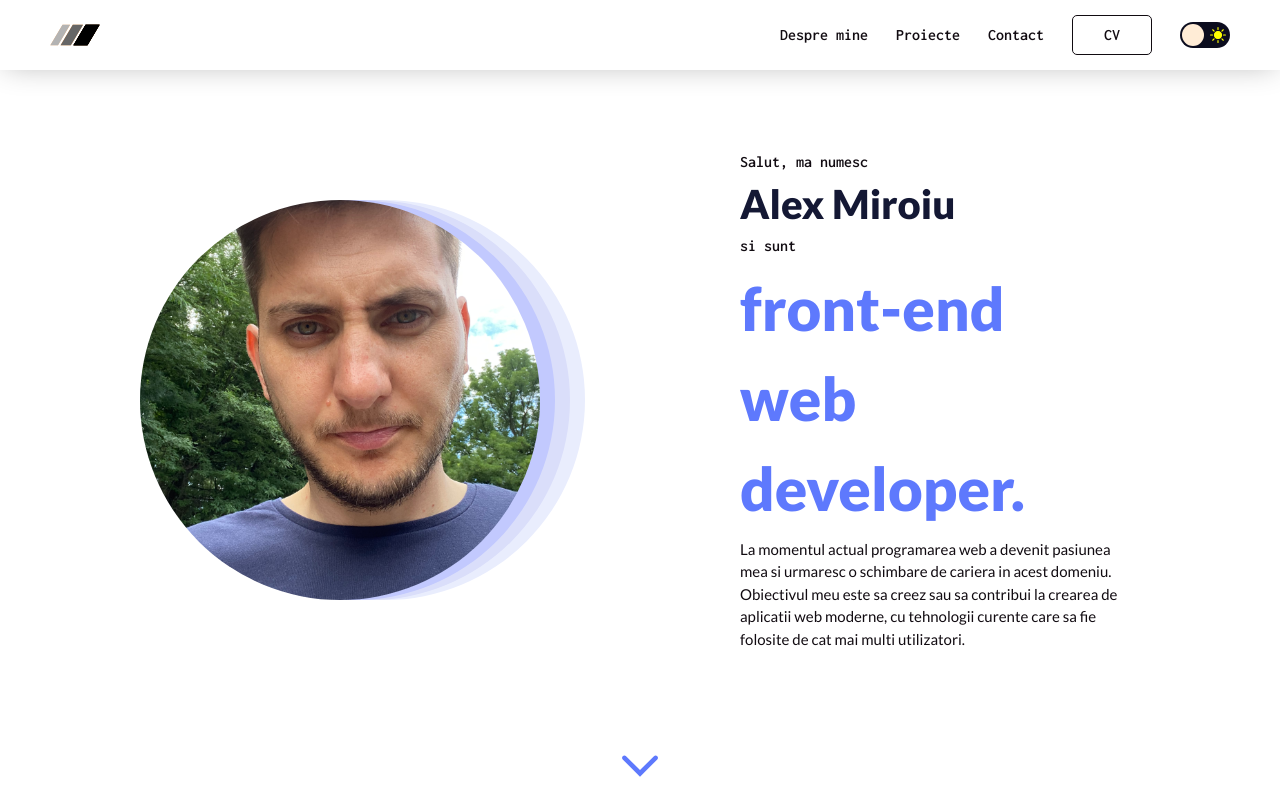
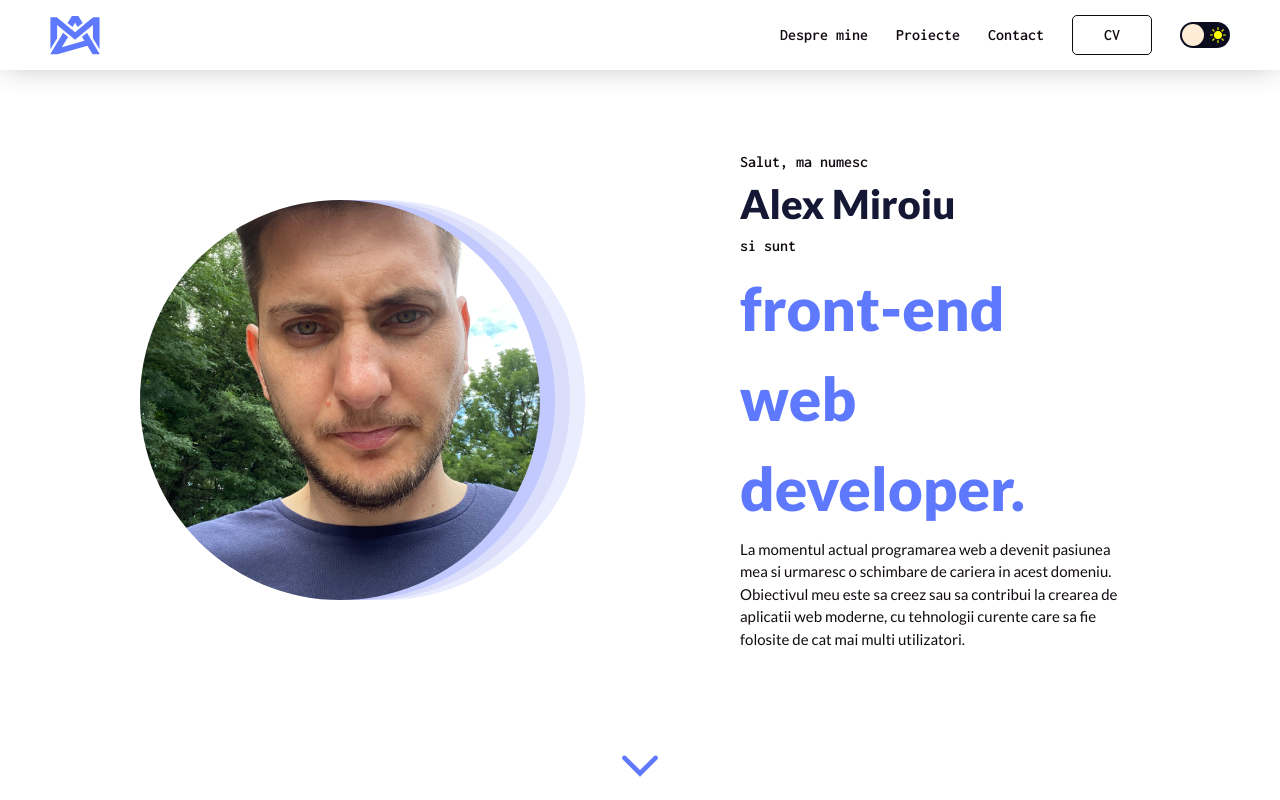
Before and after one commit to alexmiroiu/Proiecte, a React (Create React App) app in the folder portfolio-website/: page / in a window 1280 px wide. Shown: the top 800 px of the page. Built offline with nearby package versions, Linux system fonts and the light colour scheme.

Commit message:
adaugare logo nou

```diff
--- a/portfolio-website/src/components/Header.js
+++ b/portfolio-website/src/components/Header.js
@@ -2,7 +2,7 @@ import { useContext } from 'react';
 import Theme from '../store/theme';
 
 import classes from './Header.module.css';
-import SvgLogo from './iconComponents/Logo';
+import SvgAmLogo from './iconComponents/AmLogo';
 import SvgSun from './iconComponents/Sun';
 import SvgMoon from './iconComponents/Moon';
 
@@ -14,7 +14,7 @@ const Header = (props) => {
 
 
     return <div className={`${classes.header} ${dark ? classes.headerDark : classes.headerLight}`}>
-                <SvgLogo className={classes.logo} onClick={props.logoClick}/>
+                <SvgAmLogo className={classes.logo} onClick={props.logoClick}/>
         <nav className={`${classes.mainNav} ${dark ? classes.mainNavDark : classes.mainNavLight}`}>
             <ul className={classes.menuItems}>
                 <li onClick={props.aboutClick} className={classes.navItem}>Despre mine</li>
--- a/portfolio-website/src/components/MobileHeader.js
+++ b/portfolio-website/src/components/MobileHeader.js
@@ -1,6 +1,6 @@
 import React, { Fragment, useState, useContext } from "react";
 import classes from './MobileHeader.module.css';
-import SvgLogo from "./iconComponents/Logo";
+import SvgAmLogo from "./iconComponents/AmLogo";
 import SvgMoon from "./iconComponents/Moon";
 import SvgSun from "./iconComponents/Sun";
 import Theme from "../store/theme";
@@ -33,7 +33,7 @@ const MobileHeader = (props) => {
     return (
         <Fragment>
         <nav className={`${classes.header} ${dark ? classes.darkHeader : classes.lightHeader}`}>
-          <SvgLogo className={classes.logo} onClick={props.logoClick}/>
+          <SvgAmLogo className={classes.logo} onClick={props.logoClick}/>
         </nav>
           <button className={classes.hamburger} onClick={changeButtonState}>
             <div className={`${classes.bar1} ${active ? classes.activeBar1 : ''} ${dark ? classes.barLight : classes.barDark}`}></div>
--- a/portfolio-website/src/components/MobileHeader.module.css
+++ b/portfolio-website/src/components/MobileHeader.module.css
@@ -27,8 +27,8 @@
 
 
 .logo {
-    width: 5rem;
-    height: 5rem;
+    width: 4rem;
+    height: 4rem;
 }
 
 .hamburger {
--- /dev/null
+++ b/portfolio-website/src/components/iconComponents/AmLogo.js
@@ -0,0 +1,28 @@
+import * as React from "react";
+
+const SvgAmLogo = (props) => (
+  <svg
+    xmlns="http://www.w3.org/2000/svg"
+    xmlSpace="preserve"
+    width="1em"
+    height="1em"
+    style={{
+      shapeRendering: "geometricPrecision",
+      textRendering: "geometricPrecision",
+      imageRendering: "optimizeQuality",
+      fillRule: "evenodd",
+      clipRule: "evenodd",
+    }}
+    viewBox="0 0 1000 1000"
+    {...props}
+  >
+    <path
+      d="M991 145v640c-22-36-44-72-66-109-44-73-66-109-66-110V299L501 593 142 299v267s-22 37-67 110c-22 36-45 73-67 109V145h127s47 38 140 114 169 137 226 185c242-199 363-299 364-299h125zM851 883 748 714 152 883H4l259-427 99 82-126 209 451-133-47-78 100-81 256 428H851zM568 118l85 142-100 81-51-84-51 85-100-81 87-143h131z"
+      style={{
+        fill: "var(--neon-blue)",
+      }}
+    />
+  </svg>
+);
+
+export default SvgAmLogo;
--- a/portfolio-website/src/components/newIconComponents/index.js
+++ b/portfolio-website/src/components/newIconComponents/index.js
@@ -1 +1 @@
-export { default as DownIcon } from "./DownIcon";
+export { default as AmLogo } from "./AmLogo";
```
Also changed, not shown: portfolio-website/src/assets/newIcons/amLogo.svg (added), portfolio-website/src/assets/newIcons/downIcon.svg (deleted).
